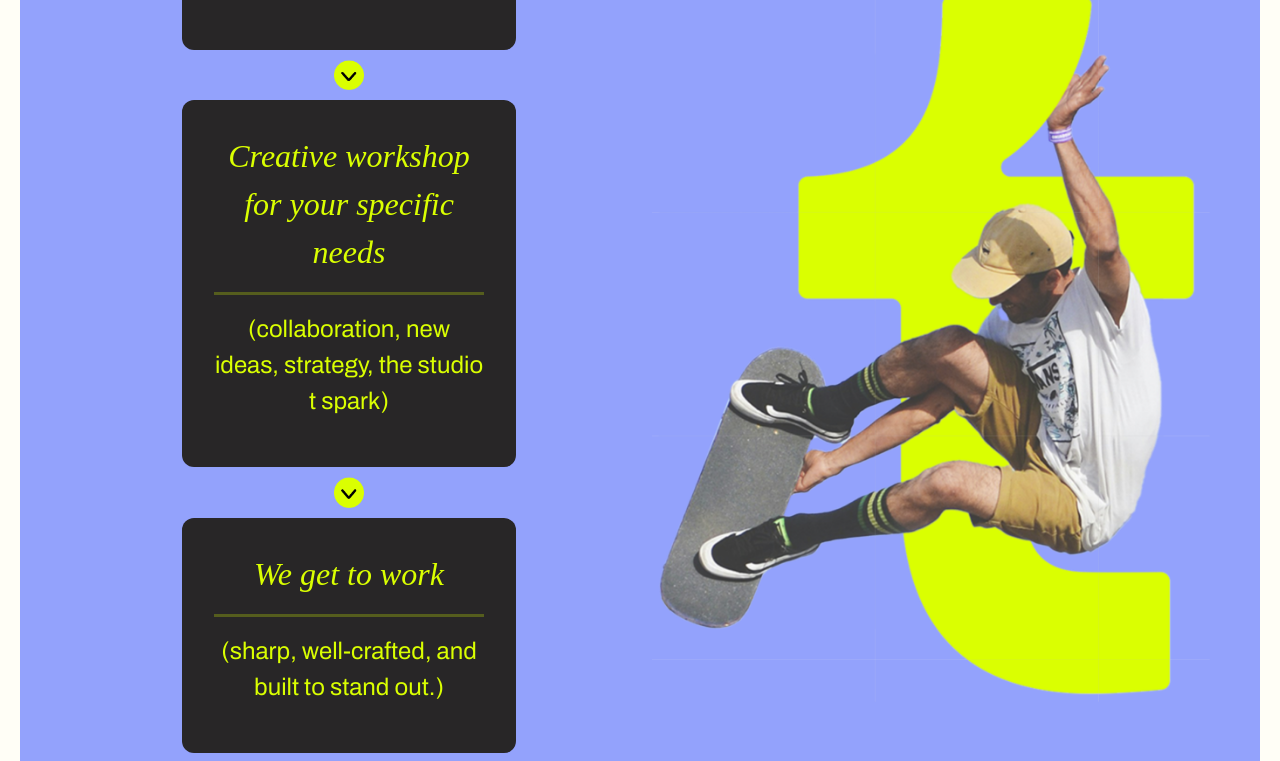
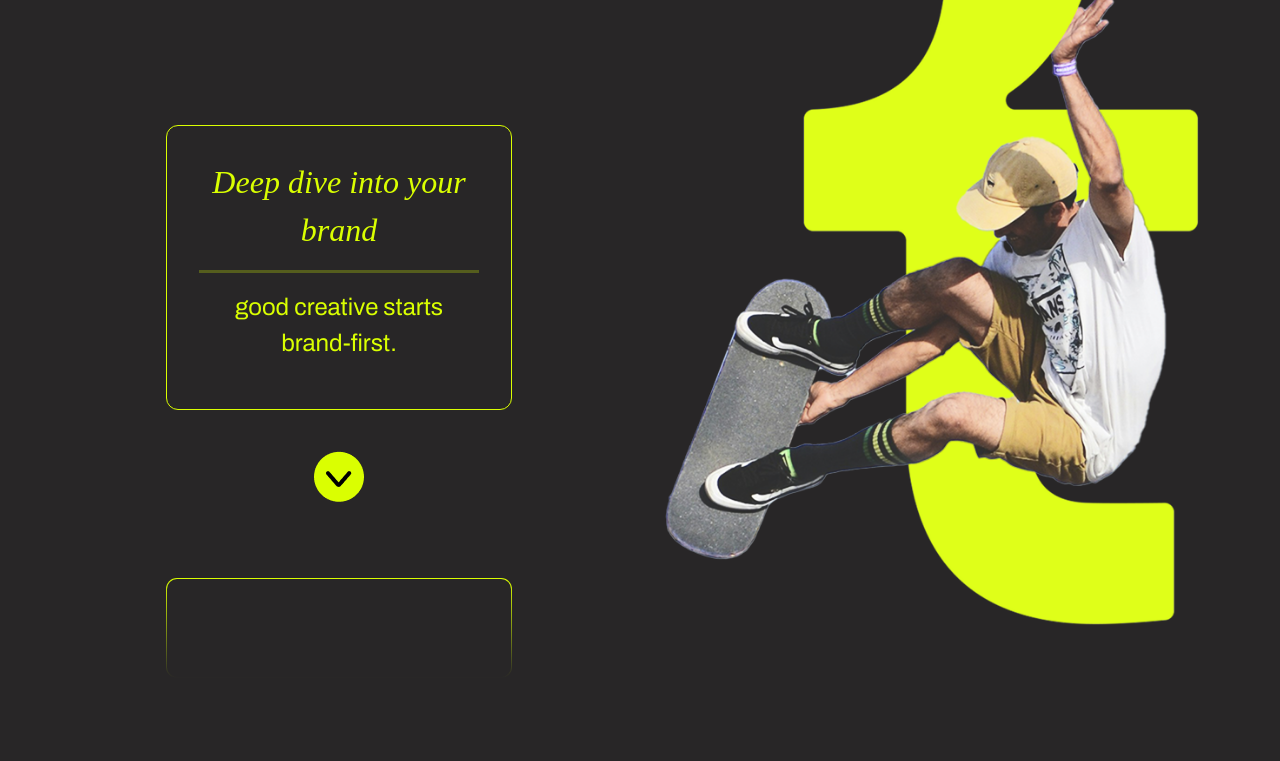
Before and after one commit to fstempler/studiot-v3, a React (Vite) app: page / in a window 1280 px wide. Shown: the part 5420-6181 px from the top of the page. Built offline with nearby package versions, Linux system fonts and the light colour scheme; a web font is replaced by a local one.

Commit message:
CREATED CREATIVE PROCESS SECTION

```diff
--- a/src/Components/CreativeProcess/CreativeProcess.jsx
+++ b/src/Components/CreativeProcess/CreativeProcess.jsx
@@ -1,11 +1,8 @@
 import './creativeProcess.css';
 //Images
 import processImg from '../../assets/processImage.png';
-import arrowDown from '../../assets/Arrow__Down.png';
 //Component
-import { Link } from 'react-router-dom'
-import CreativeProcessCard from './CreativeProcessCard/CreativeProcessCard';
-import ContactCTA from '../yellowCTA/YellowCTA.jsx'
+import VerticalCarousel from './VerticalCarousel/VerticalCarousel';
 
 const CreativeProcess = () => {
     return (
@@ -13,21 +10,19 @@ const CreativeProcess = () => {
         <div className='creativeProcess__Content'>
             <h2 className='creativeProcess__Title'>Creative <span className='creativeProcess__AltText'>Made</span> EZ</h2>
             <div className='row'>
-                <div className='col-md-6'>
-                    <div className='creativeProcess__Card-Container'>
-                        <CreativeProcessCard text1="Deep dive into your brand" text2="(good creative starts brand-first)."/>
-                        <img src={arrowDown} className="creativeProcess__Arrow"alt="Arrow Down" />
-                        <CreativeProcessCard text1="Creative  workshop for your specific needs" text2="(collaboration, new ideas, strategy, the studio t spark)"/>
-                        <img src={arrowDown} className="creativeProcess__Arrow"alt="Arrow Down" />
-                        <CreativeProcessCard text1="We get to work" text2="(sharp, well-crafted, and built to stand out.)"/>
-                        <img src={arrowDown} className="creativeProcess__Arrow"alt="Arrow Down" />
-                        <CreativeProcessCard text1="We deliver smart, on-brand creative" text2="(No guesswork. Less changes.)"/>
+                <div className="col-md-6 creativeProcess__Slider-Container">
+                    <div className='topContainer'>
+                        <div></div>
+                    </div>
+                    <VerticalCarousel />
+                    <div className='bottomContainer'>
+                        <div></div>
                     </div>
                 </div>
+
                 <div className='col-md-6'>
                     <div className='creativeProcess__Image-Container'>
                         <img src={processImg} className='creativeProces__Image' alt='Studio t'/>
-                        <Link to={"/contact"}><ContactCTA text={"Let's Make It Happen"}/></Link>
                     </div>
                 </div>
             </div>
--- a/src/Components/CreativeProcess/CreativeProcessCard/creativeProcessCard.css
+++ b/src/Components/CreativeProcess/CreativeProcessCard/creativeProcessCard.css
@@ -1,6 +1,7 @@
 .creativeProcessCard__Container{
     background-color: #282627;
     border-radius: 12px;
+    border: solid 1px #DAFF01;
     color: #DAFF01;
     text-align: center;
     padding: 32px;
@@ -24,7 +25,7 @@
     font-weight: 400;
     font-size: 24px;
 }
-@media (max-width: 1024px) {
+@media (max-width: 1200px) {
     .creativeProcess__MainContainer{
         padding: 20px;
     }
--- /dev/null
+++ b/src/Components/CreativeProcess/VerticalCarousel/VerticalCarousel.jsx
@@ -0,0 +1,63 @@
+import { useState } from 'react';
+import './VerticalCarousel.css';
+//components
+import CreativeProcessCard from '../CreativeProcessCard/CreativeProcessCard'
+//images
+import ArrowDown from '../../../assets/Arrow__Down.png'
+
+
+const slides = [
+    <CreativeProcessCard
+      text1="Deep dive into your brand"
+      text2="good creative starts brand-first."
+    />,
+    <CreativeProcessCard
+      text1="Creative workshop for your specific needs"
+      text2="collaboration, new ideas, strategy, the studio t spark"
+    />,
+    <CreativeProcessCard
+      text1="We get to work"
+      text2="sharp, well-crafted, and built to stand out."
+    />,
+    <CreativeProcessCard
+      text1="We deliver smart, on-brand creative"
+      text2="No guesswork. Less changes."
+    />,
+  ];
+
+  const VerticalCarousel = () => {
+    const [currentIndex, setCurrentIndex] = useState(0);
+
+    const handlePrev = () => {
+      setCurrentIndex((prev) => (prev > 0 ? prev - 1 : slides.length - 1));
+    };
+
+    const handleNext = () => {
+      setCurrentIndex((prev) => (prev < slides.length - 1 ? prev + 1 : 0));
+    };
+
+    return (
+      <div className="carouselContainer">
+        {/* <button className="navButton up" onClick={handlePrev}>
+            <img src={ArrowDown} alt="Arrow Down" />
+        </button> */}
+        <div className="carouselWrapper">
+          <div
+            className="carouselSlides"
+            style={{ transform: `translateY(-${currentIndex * 100}%)` }}
+          >
+            {slides.map((Component, index) => (
+              <div key={index} className="carouselSlide">
+                {Component}
+              </div>
+            ))}
+          </div>
+        </div>
+        <button className="navButton down" onClick={handleNext}>
+            <img src={ArrowDown} alt="Arrow Down" />
+        </button>
+      </div>
+    );
+  };
+
+  export default VerticalCarousel;
--- /dev/null
+++ b/src/Components/CreativeProcess/VerticalCarousel/verticalCarousel.css
@@ -0,0 +1,46 @@
+.carouselContainer {
+    width: 100%; /* o un valor fijo si querés */
+    height: 400px; /* este es el alto visible del carousel */
+    overflow: hidden;
+    position: relative;
+    margin: auto;
+    border-radius: 10px;
+  }
+
+  .carouselWrapper {
+    height: 80%;
+    overflow: hidden;
+    position: relative;
+  }
+
+  .carouselSlides {
+    display: flex;
+    flex-direction: column;
+    transition: transform 0.5s ease-in-out;
+    height: 100%;
+  }
+
+  .carouselSlide {
+    flex: 0 0 100%; /* Cada slide toma el 100% del alto del wrapper */
+    display: flex;
+    align-items: center;
+    justify-content: center;
+  }
+
+  .navButton {
+    position: absolute;
+    left: 50%;
+    transform: translateX(-50%);
+    background: #00000000;
+    border: none;
+    cursor: pointer;
+    z-index: 1;
+  }
+
+  .navButton.up {
+    top: 5px;
+  }
+
+  .navButton.down {
+    bottom: 5px;
+  }
--- a/src/Components/CreativeProcess/creativeProcess.css
+++ b/src/Components/CreativeProcess/creativeProcess.css
@@ -1,18 +1,21 @@
 .creativeProcess__MainContainer{
-    padding: 20px;
+    padding: 50px 0;
+    background-color: #282627;
 }
 .creativeProcess__Title{
-    font-size: 75px;
+    font-size: 100px;
     font-family: "DM Serif Text", serif;
     font-style: italic;
     text-align: center;
+    color: #DAFF01;
+    padding-bottom: 50px;
 }
 .creativeProcess__AltText{
     font-family: "Archivo", sans-serif;
     font-style: normal;
 }
 .creativeProcess__Content{
-    background-color: #93A2FC;
+
     border-radius: 38px;
     padding: 50px;
 }
@@ -37,7 +40,47 @@
 .creativeProces__Image{
     width: 100%;
 }
-@media (max-width: 1024px) {
+.creativeProcess__Slider-Container{
+    display: flex;
+    flex-direction: column;
+    justify-content: center;
+    align-items: center;
+}
+.topContainer {
+    padding: 1px; /* Grosor del borde */
+    background: linear-gradient(to top, #DAFF01, #282627);
+    border-radius: 11px; /* Opcional */
+    height: 100px;
+    width: 60%;
+    margin-bottom: 60px;
+}
+
+.topContainer > * {
+    background-color: #282627; /* Fondo interno */
+    border-radius: 10px;     /* Menor que el del contenedor si hay border-radius */
+    height: 100%;
+    width: 100%;
+}
+.bottomContainer {
+    padding: 1px; /* Grosor del borde */
+    background: linear-gradient(to bottom, #DAFF01, #282627);
+    border-radius: 11px; /* Opcional */
+    height: 100px;
+    width: 60%;
+}
+
+.bottomContainer > * {
+    background-color: #282627; /* Fondo interno */
+    border-radius: 10px;     /* Menor que el del contenedor si hay border-radius */
+    height: 100%;
+    width: 100%;
+}
+
+
+@media (max-width: 1200px) {
+    .topContainer, .bottomContainer{
+        width: 100%;
+    }
     .creativeProcess__Content{
         padding: 10px;
     }
@@ -45,3 +88,9 @@
         font-size: 40px;
     }
 }
+
+@media (max-width: 576px) {
+    .creativeProcess__MainContainer{
+     display: none;
+    }
+}
```
Also changed, not shown: src/assets/processImage.png.
